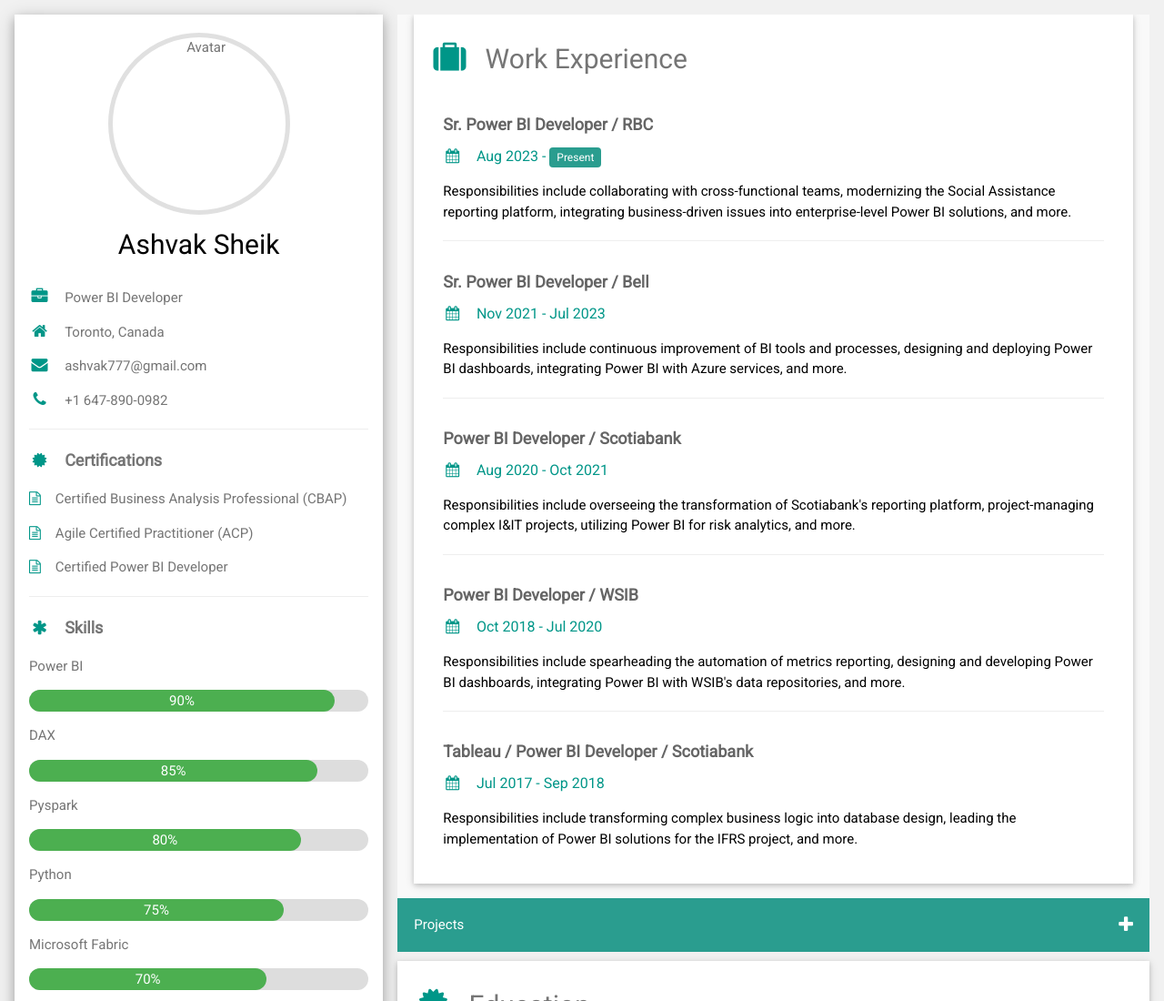
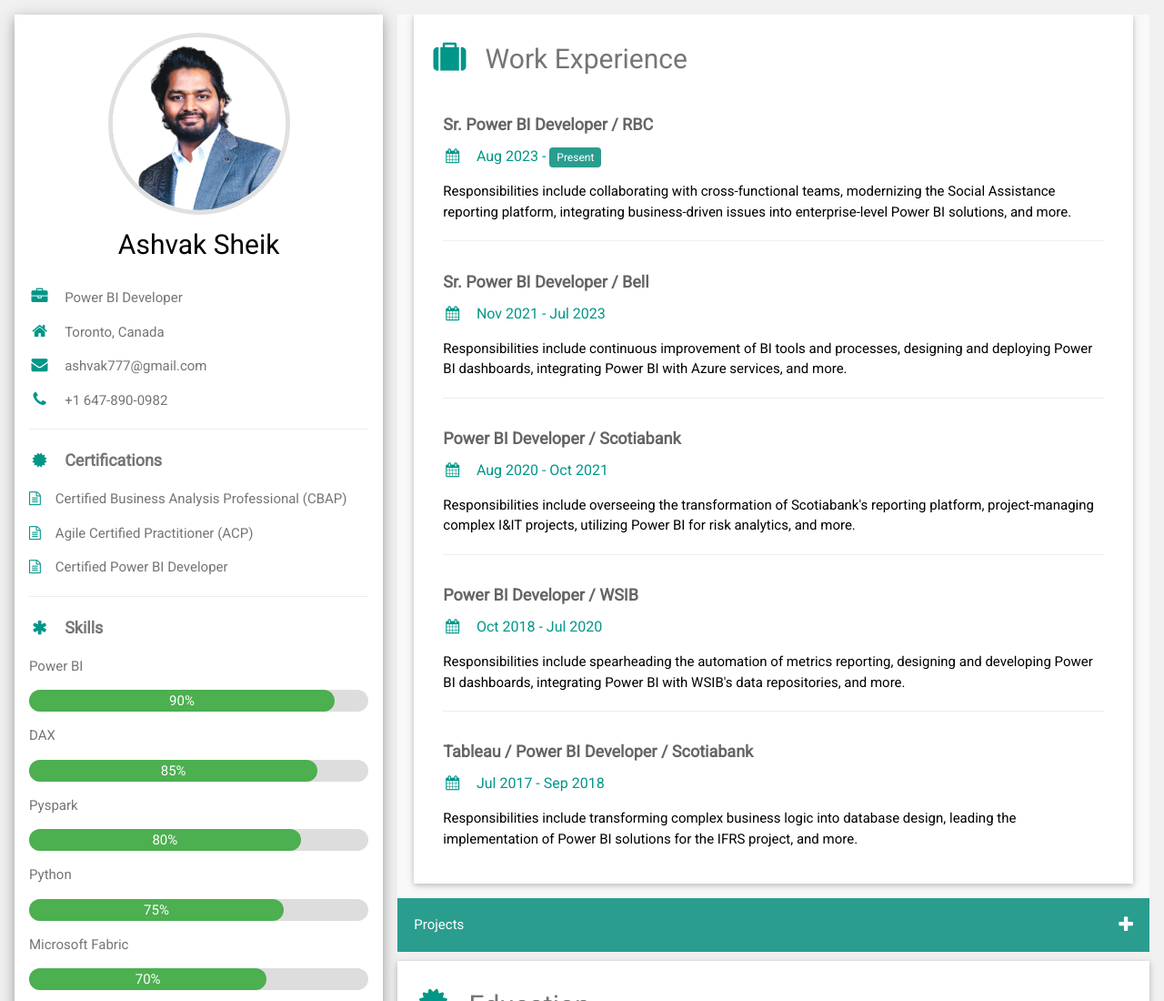
Before and after one commit to Ashvak777/Ashvak777.github.io, a plain HTML site: page index.html in a window 1280 px wide. Shown: the top 1100 px of the page at 91% size. Drawn offline with nearby package versions, Linux system fonts and the light colour scheme.

Commit message:
Update index.html

```diff
--- a/index.html
+++ b/index.html
@@ -138,7 +138,7 @@
         <div class="w3-third">
             <div class="w3-white w3-text-grey w3-card-4">
                 <div class="profile-container">
-                    <img src="/photo.jpeg" class="profile-picture" alt="Avatar"> <!-- Professional random picture -->
+                    <img src="/photo.jpg" class="profile-picture" alt="Avatar"> <!-- Professional random picture -->
                 </div>
                 <div class="w3-container w3-text-black">
                     <h2 class="w3-center">Ashvak Sheik</h2>
```
